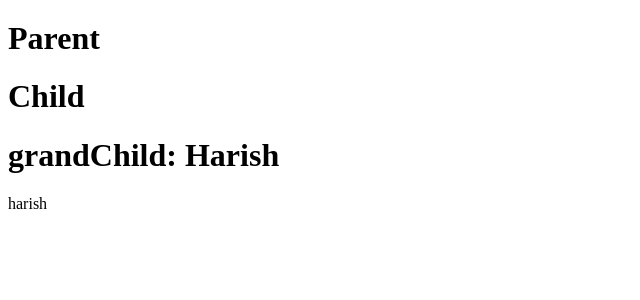
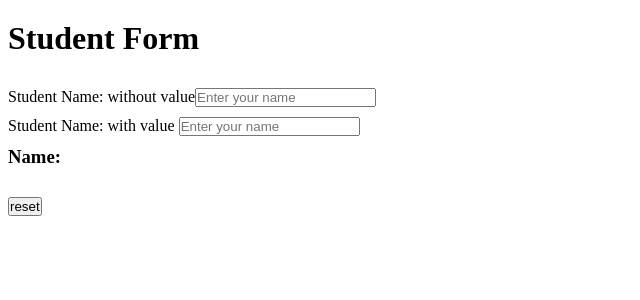
Before and after one commit to HarishBabu2005/React.abservetech, a React (Vite) app in the folder vite_project/: page / in a window 1280 px wide. Shown: the top 300 px of the page, without its empty margins (0-640 px from the left). Built offline with nearby package versions, Linux system fonts and the light colour scheme.

Commit message:
form ,onchage,diff btw with and without value

```diff
--- a/vite_project/src/App.jsx
+++ b/vite_project/src/App.jsx
@@ -9,6 +9,7 @@ import Home from "./pages/Home";
 import Counter from "./Components/Counter/Counter";
 import Parent from "./Components/Context-demo/Parent";
 import GrandChild from "./Components/Context-demo/grandChild";
+import Form from "./Components/Form-demo/Form";
 
 function App() {
   return (
@@ -19,7 +20,8 @@ function App() {
       {/* <Home /> */}
 
       {/* <Counter/> */}
-      <Parent name="Harish"/>
+      {/* <Parent name="Harish"/> */}
+      <Form/>
 
 
     </>
--- /dev/null
+++ b/vite_project/src/Components/Form-demo/Form.jsx
@@ -0,0 +1,18 @@
+import React, { useState } from 'react'
+
+const Form = () => {
+const[name,Setname]=useState("")
+  return (
+    <div>
+        <h1>Student Form</h1>
+        <label>Student Name: without value</label>
+        <input placeholder='Enter your name' type='text'   onChange={(e)=>{console.log(e.target.value);Setname(e.target.value)}}></input><br/>
+         <label>Student Name: with value </label>
+        <input placeholder='Enter your name' type='text'  value={name} onChange={(e)=>{console.log(e.target.value);Setname(e.target.value)}}></input>
+        <h3>Name: {name}</h3>
+        <button onClick={()=>Setname("")}>reset</button>
+    </div>
+  )
+}
+
+export default Form
```
